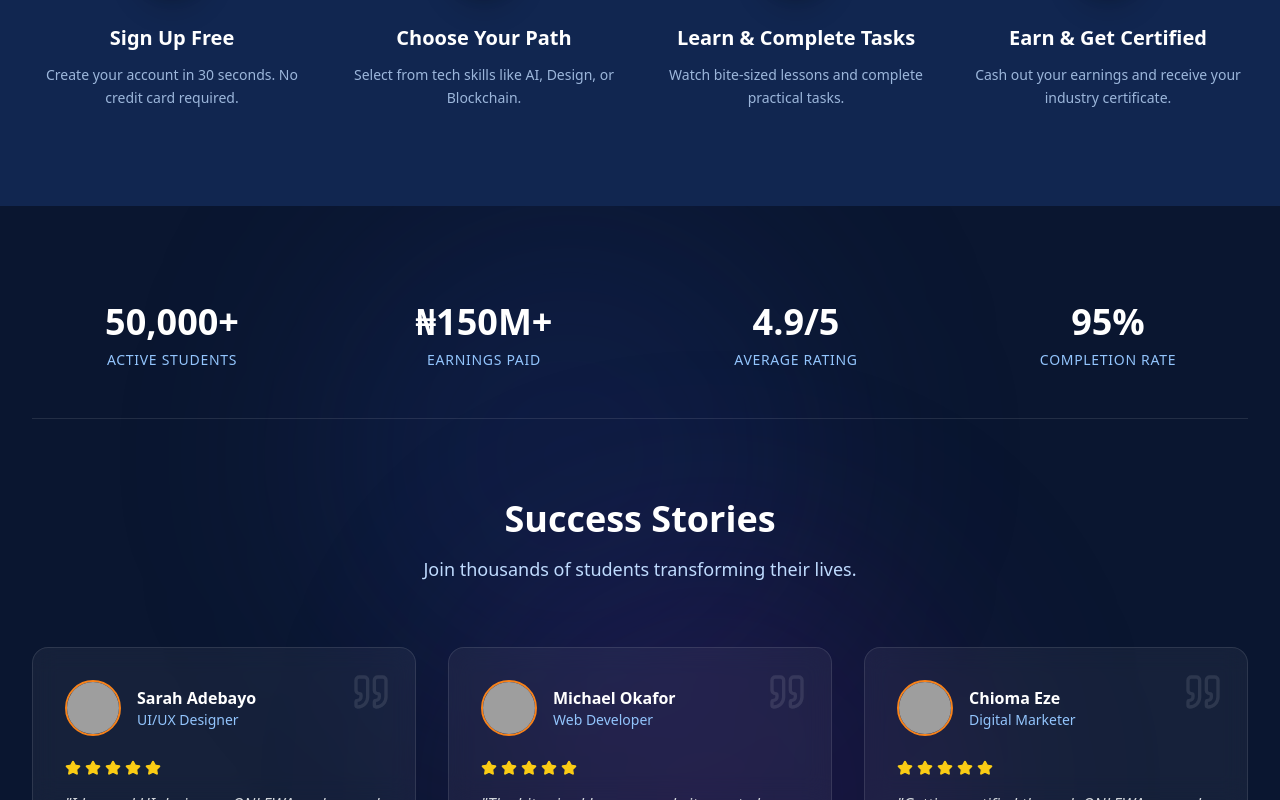
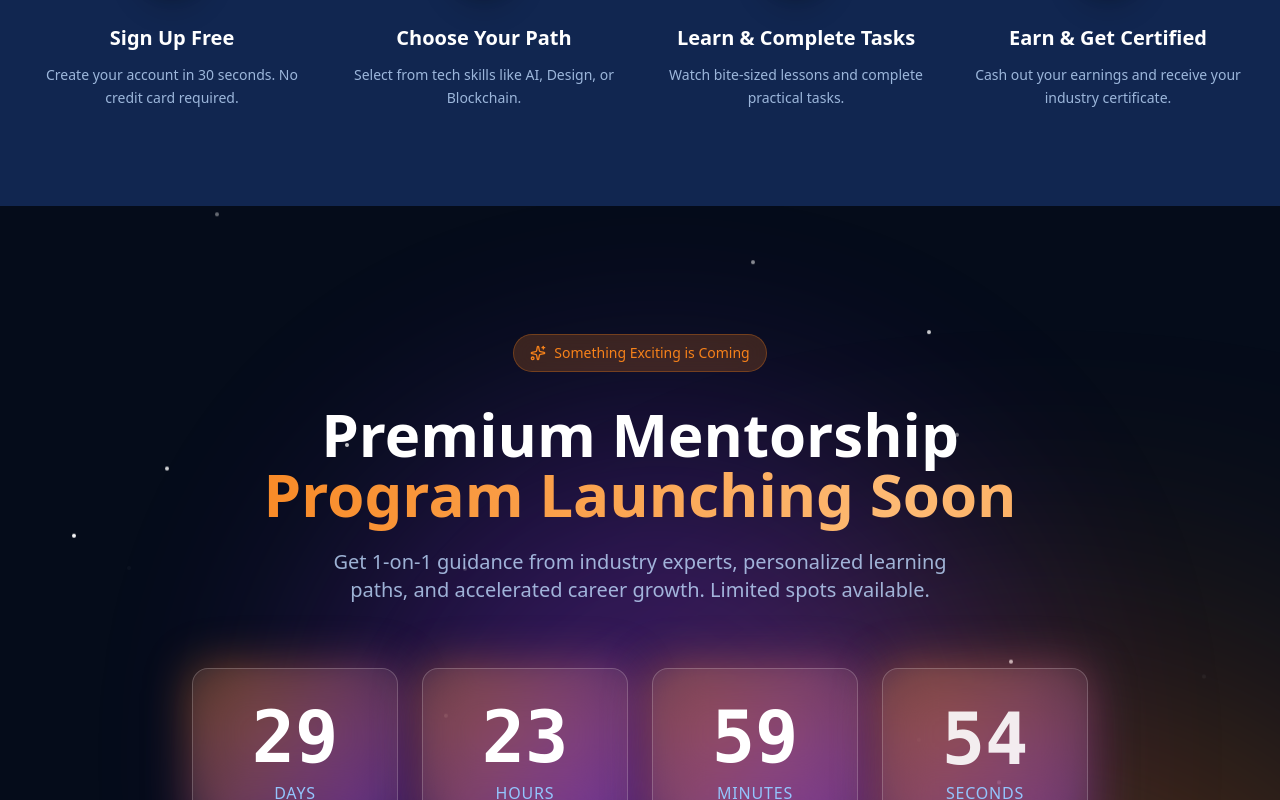
Before and after one commit to NellTech200/onlewa-landing-, a React (Vite) app: page / in a window 1280 px wide. Shown: the part 2000-2800 px from the top of the page. Built offline with nearby package versions, Linux system fonts and the light colour scheme; grey boxes are pictures that could not be loaded.

Commit message:
removed the testimonial section

```diff
--- a/src/App.tsx
+++ b/src/App.tsx
@@ -3,7 +3,7 @@ import { Navbar } from './components/Navbar';
 import { HeroSection } from './components/HeroSection';
 import { FeaturesSection } from './components/FeaturesSection';
 import { HowItWorksSection } from './components/HowItWorksSection';
-import { TestimonialsSection } from './components/TestimonialsSection';
+
 import { ComingSoonSection } from './components/ComingSoonSection';
 import { Footer } from './components/Footer';
 export function App() {
@@ -12,7 +12,7 @@ export function App() {
       <HeroSection />
       <FeaturesSection />
       <HowItWorksSection />
-      <TestimonialsSection />
+
       <ComingSoonSection />
       <Footer />
     </main>;
```
